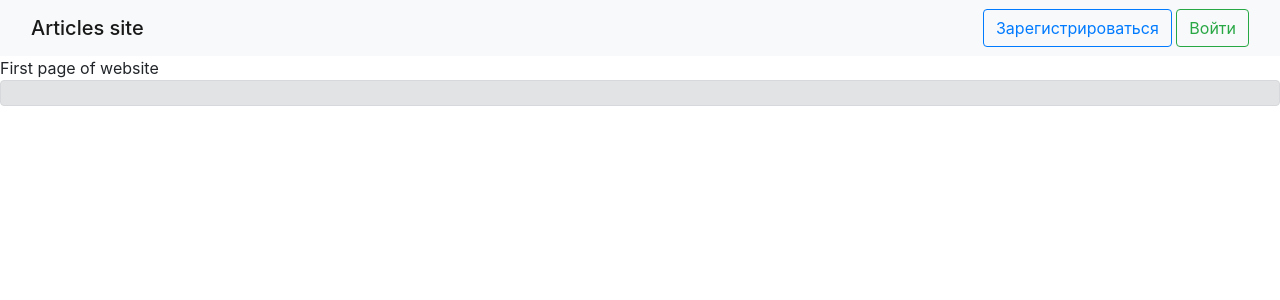
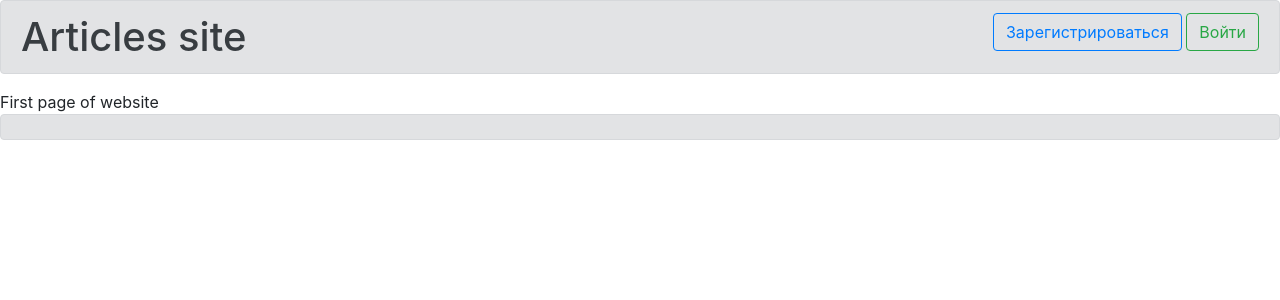
Before and after one commit to KosenokIvan/articles_website, a Flask app: page / in a window 1280 px wide. Shown: the top 300 px of the page. Run offline with Flask 2, Linux system fonts and the light colour scheme; some libraries are stand-ins or nearby versions.

Commit message:
Доработан дизайн

```diff
--- a/static/css/style.css
+++ b/static/css/style.css
@@ -2,6 +2,7 @@ h1.main-header {
     display: inline;
 }
 
-.header_link_container {
+.header-link-container {
     float: right;
+    display: inline-block;
 }
--- a/templates/base.html
+++ b/templates/base.html
@@ -14,10 +14,8 @@
 </head>
 <body>
     <header>
-        <nav class="navbar navbar-expand-lg navbar-light bg-light">
-            <div class="container-fluid">
-                <span class="navbar-brand mb-0 h1">Articles site</span>
-                <div class="justify-content-start">
+        <div class="alert alert-secondary">
+            <h1 class="main-header">Articles site</h1>
             {% if current_user.is_authenticated %}
                 {% if current_user.avatar %}
                     {% set filename = url_for(
@@ -27,7 +25,7 @@
                 {% else %}
                     {% set filename = url_for("static", filename="img/default_avatar.png") %}
                 {% endif %}
-                        <div class="header_link_container dropdown">
+                <div class="header-link-container dropdown">
                     <button class="dropdown-toggle" type="button" id="dropButton1"
                             data-bs-toggle="dropdown" aria-expanded="false">
                         <img src="{{ filename }}" alt="" width="48" height="48">
@@ -46,12 +44,12 @@
                     </ul>
                 </div>
             {% else %}
+                <div class="header-link-container">
                     <a href="/register" class="btn btn-outline-primary">Зарегистрироваться</a>
                     <a href="/login" class="btn btn-outline-success">Войти</a>
+                </div>
             {% endif %}
         </div>
-            </div>
-        </nav>
     </header>
     {% block content %}{% endblock %}
     <footer>
```
Lines whose indentation alone changed are shown as unchanged.
